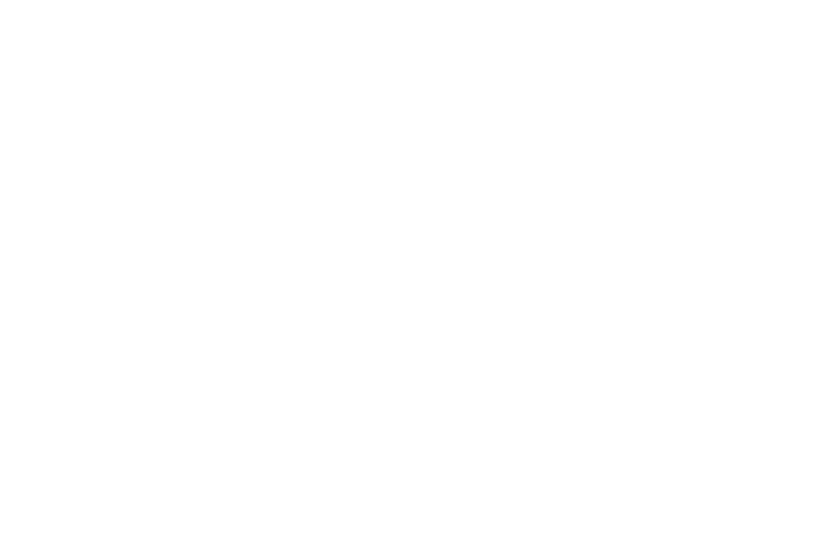
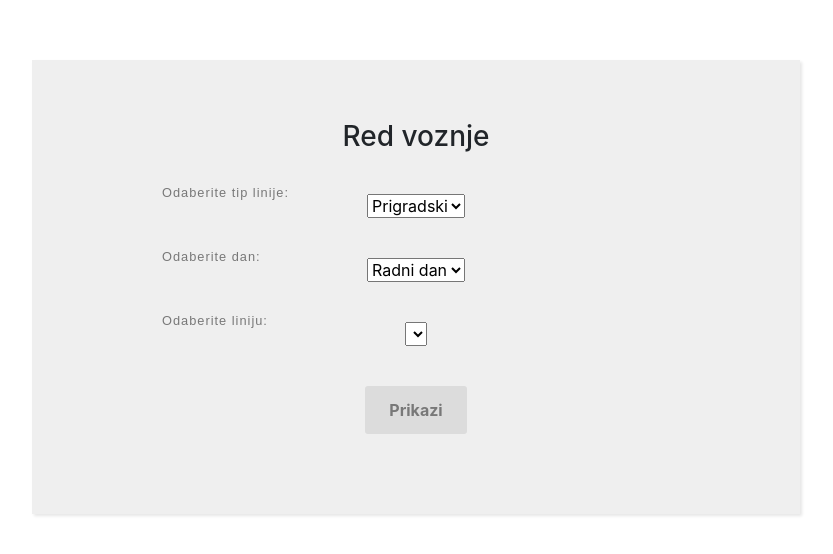
Before and after one commit to marijavukomanovic/Blok8-Web2, an Angular app in the folder klijent/appProba/: page /red-voznje in a window 1280 px wide. Before the commit this address led to /. Shown: the top 554 px of the page, without its empty margins (224-1057 px from the left). Built offline with nearby package versions, Linux system fonts and the light colour scheme.

Commit message:
redvoznje angular

```diff
--- a/klijent/appProba/src/app/app.module.ts
+++ b/klijent/appProba/src/app/app.module.ts
@@ -15,6 +15,7 @@
 import { RegistracijaComponent } from './registracija/registracija.component';
 import { LoginComponent } from './auth/login/login.component';
 import { LinijeComponent } from './linije/linije.component';
+import { RedVoznjeComponent } from './red-voznje/red-voznje.component';
 //import {RegistracijaServis} from './servisi/registracija.servis';
 
 
@@ -32,6 +33,7 @@
     RegistracijaComponent,
     LoginComponent,
     LinijeComponent,
+    RedVoznjeComponent,
     //RegistracijaServis,
   ],
   imports: [
--- a/klijent/appProba/src/app/home/home.component.html
+++ b/klijent/appProba/src/app/home/home.component.html
@@ -37,7 +37,7 @@
           <div class="card"> <img class="card-img-top" src="../assets/slika1.jpg" alt="Card image cap">
             <div class="card-body">
               <!--<h5 class="card-title text-center text-dark">RED VOZNJE</h5>!-->
-              <h5 class="card-title text-center text-dark"><a href="#" >RED VOZNJE</a></h5>
+              <h5 class="card-title text-center text-dark"><a routerLink="/red-voznje">RED VOZNJE</a></h5>
             </div>
           </div>
         </div>
--- a/klijent/appProba/src/app/model/enums.ts
+++ b/klijent/appProba/src/app/model/enums.ts
@@ -8,3 +8,9 @@
     Gradski = 1,
     Prigradski = 2
 }
+
+export enum DayType{
+    Radni = 1,
+    Subota = 2,
+    Nedelja = 3
+}
--- /dev/null
+++ b/klijent/appProba/src/app/red-voznje/red-voznje.component.css
@@ -0,0 +1,78 @@
+body {
+    background: #C5E1A5;
+  }
+  form {
+    width: 60%;
+    margin: 60px auto;
+    background: #efefef;
+    padding: 60px 120px 80px 120px;
+    text-align: center;
+    -webkit-box-shadow: 2px 2px 3px rgba(0,0,0,0.1);
+    box-shadow: 2px 2px 3px rgba(0,0,0,0.1);
+  }
+  label {
+    display: block;
+    position: relative;
+    margin: 40px 0px;
+  }
+  .label-txt {
+    position: absolute;
+    top: -1.6em;
+    padding: 10px;
+    font-family: sans-serif;
+    font-size: .8em;
+    letter-spacing: 1px;
+    color: rgb(120,120,120);
+    transition: ease .3s;
+  }
+  .input {
+    width: 100%;
+    padding: 10px;
+    background: transparent;
+    border: none;
+    outline: none;
+  }
+
+  .line-box {
+    position: relative;
+    width: 100%;
+    height: 2px;
+    background: #BCBCBC;
+  }
+
+  .line {
+    position: absolute;
+    width: 0%;
+    height: 2px;
+    top: 0px;
+    left: 50%;
+    transform: translateX(-50%);
+    background: rgb(184, 15, 15);
+    transition: ease .6s;
+  }
+
+  .input:focus + .line-box .line {
+    width: 100%;
+  }
+
+  .label-active {
+    top: -3em;
+  }
+
+  button {
+    display: inline-block;
+    padding: 12px 24px;
+    background: rgb(220,220,220);
+    font-weight: bold;
+    color: rgb(120,120,120);
+    border: none;
+    outline: none;
+    border-radius: 3px;
+    cursor: pointer;
+    transition: ease .3s;
+  }
+
+  button:hover {
+    background: rgb(202, 37, 37);
+    color: #c93a3a;
+  }
--- /dev/null
+++ b/klijent/appProba/src/app/red-voznje/red-voznje.component.html
@@ -0,0 +1,28 @@
+<form>
+  <h3 style="text-align:center">Red voznje</h3>
+      <label>
+        <p class="label-txt">Odaberite tip linije:</p>
+        <select #routeType (change)="ShowLines(routeType.value)">
+          <option value="0">Prigradski</option>
+         <option value="1">Gradski</option>
+       </select>
+      </label>
+      <label>
+        <p class="label-txt">Odaberite dan:</p>
+        <select #dayType>
+          <option value="0">Radni dan</option>
+            <option value="1">Subota</option>
+            <option value="2">Nedelja</option>
+        </select>
+      </label>
+      <label>
+        <p class="label-txt">Odaberite  liniju:</p>
+          <select #lineName>
+            <option *ngFor="let line of lines" [value]="line">{{line}}</option>
+          </select>
+      </label>
+      <label>
+          {{time}}
+      </label>
+          <button  type="submit" (click)="ShowSchedules(dayType.value, lineName.value)">Prikazi</button>
+</form>
--- /dev/null
+++ b/klijent/appProba/src/app/red-voznje/red-voznje.component.ts
@@ -0,0 +1,34 @@
+import { Component, OnInit } from '@angular/core';
+import { RedVoznjeService } from 'src/app/servisi/red-voznje.service';
+import { RouteType } from '../model/enums';
+import { LinijaService } from 'src/app/servisi/linija.service';
+
+@Component({
+  selector: 'app-red-voznje',
+  templateUrl: './red-voznje.component.html',
+  styleUrls: ['./red-voznje.component.css']
+})
+export class RedVoznjeComponent implements OnInit {
+
+  lines : string[];
+  time : string;
+
+  constructor(private redVoznjService : RedVoznjeService) { }
+
+  ngOnInit() {
+  }
+
+  ShowLines(routeType : number){
+    this.redVoznjService.getLines(routeType).subscribe(data => {
+      console.log(data);
+      this.lines = data;
+    });
+  }
+  ShowSchedules(dayType: number, line:string){
+    this.redVoznjService.getSchedule( dayType, line).subscribe(data=>{
+      console.log(data);
+      this.time=data;
+    });
+
+    }
+  }
--- /dev/null
+++ b/klijent/appProba/src/app/servisi/red-voznje.service.ts
@@ -0,0 +1,19 @@
+import { Injectable } from '@angular/core';
+import { Observable } from 'rxjs';
+import { HttpService } from 'src/app/servisi/http.servis';
+import { LinijaModel } from '../linije/linije.component';
+
+@Injectable({
+  providedIn: 'root'
+})
+export class RedVoznjeService extends HttpService{
+
+  getLines(routeType : number) : Observable<any>{
+    return this.http.get<any>(this.url + "/api/RedVoznje/GetLinije/" + routeType);
+  }
+
+  getSchedule(dayType: number, line: string) : Observable<any>{
+    return this.http.get<any>(this.url + "/api/RedVoznje/GetRedVoznje/"  + dayType + "/" + line);
+  }
+
+}
```
Also changed, not shown: klijent/appProba/src/app/app-routing.module.ts (+3 -4 lines), klijent/appProba/src/app/model/redVoznjeModel.ts (added), 2 other files (tests, documents, lock files or other folders).
